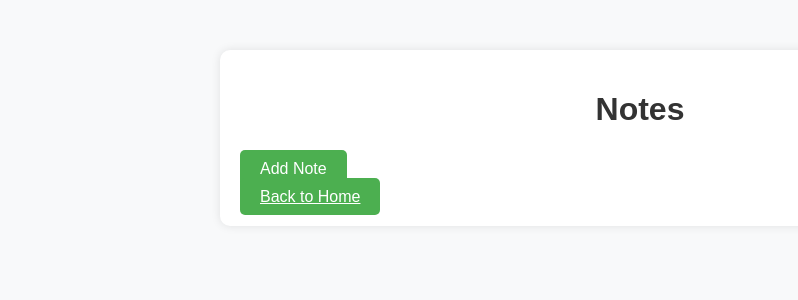
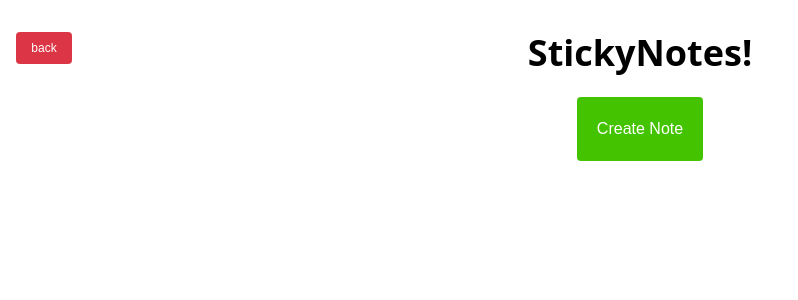
Before and after one commit to a3has/team10App, a Flask app: page /notes in a window 1280 px wide. Shown: the top 300 px of the page, without its empty margins (0-798 px from the left). Run offline with Flask 3, Linux system fonts and the light colour scheme; the visitor is signed in with stand-in values (Sample User, id 1); data that the repository does not hold is empty.

Commit message:
added back button; notes route from home page

```diff
--- a/notesapp/app/routes.py
+++ b/notesapp/app/routes.py
@@ -8,23 +8,24 @@ from forms import RegistrationForm, AdvancedSearchForm, NoteForm2
 
 
 @app.route('/', methods=['GET', 'POST'])
-@app.route('/index', methods=['GET', 'POST'])
+@app.route('/home')
+def home():
+    return render_template('home.html')
+
+
+@app.route('/notes', methods=['GET', 'POST'])
 @login_required
-def index():
+def notes():
     form = NoteForm2()
     if form.validate_on_submit():
         note = NotePost(title=form.title.data, body=form.note.data, author=current_user)
         db.session.add(note)
         db.session.commit()
-        return redirect(url_for('index'))
+        return redirect(url_for('notes'))
     else:
         print(form.errors)
     posts = current_user.get_notes()
     return render_template('notes.html', title='Home Page', form=form, posts=posts)
-
-@app.route('/home')
-def home():
-    return render_template('home.html')
 
 @app.route('/login', methods=['GET', 'POST'])
 def login():
@@ -127,8 +128,7 @@ def logout():
     logout_user()
     return redirect(url_for('index'))
 
-
-@app.route('/notes')
+@app.route('/notes-nikko')
 def show_notes():
     notes = Note.query.all()
     return render_template('notes-nikko.html', notes=notes)
--- a/notesapp/app/static/index.css
+++ b/notesapp/app/static/notes.css
@@ -5,11 +5,35 @@
     align-items: center;
 }
 
-h1 {
+.header-container {
+    display: flex;
+    align-items: center;
+    justify-content: center;
+}
+
+.header-container a {
+    text-decoration: none;
+    color: black;
+    font-weight: bold;
     margin: 0;
     margin-top: 20px;
     font-family:system-ui, -apple-system, BlinkMacSystemFont, 'Segoe UI', Roboto, Oxygen, Ubuntu, Cantarell, 'Open Sans', 'Helvetica Neue', sans-serif;
     font-size: 36px;
+}
+
+.header-container button#back {
+    position: absolute;
+    top: 32px;
+    left: 16px;
+    z-index: 1000;
+    background-color: #dc3545;
+    font-size: 12px;
+    width: 56px;
+    height: 32px;
+    color: white;
+    border: none;
+    border-radius: 4px;
+    cursor: pointer;
 }
 
 .create-note {
--- a/notesapp/app/templates/base.html
+++ b/notesapp/app/templates/base.html
@@ -22,11 +22,7 @@
     </div>
     <hr />
     {% with messages = get_flashed_messages() %} {% if messages %}
-    <ul>
-      {% for message in messages %}
-      <li>{{ message }}</li>
-      {% endfor %}
-    </ul>
+    <h1>Hi, {{ current_user.username }}!</h1>
     {% endif %} {% endwith %} {% block content %}{% endblock %}
   </body>
 </html>
--- a/notesapp/app/templates/edit_note.html
+++ b/notesapp/app/templates/edit_note.html
@@ -44,10 +44,10 @@
             if (formModified) {
                 var confirmLeave = confirm('You have unsaved changes. Are you sure you want to discard them?');
                 if (confirmLeave) {
-                    window.location.href = "{{ url_for('index') }}"; // Redirect to the '/' or '/index' route
+                    window.location.href = "{{ url_for('notes') }}"; // Redirect to the '/' or '/index' route
                 }
             } else {
-                window.location.href = "{{ url_for('index') }}"; // Redirect if no changes made
+                window.location.href = "{{ url_for('notes') }}"; // Redirect if no changes made
             }
         });
     });
--- a/notesapp/app/templates/notes.html
+++ b/notesapp/app/templates/notes.html
@@ -1,10 +1,13 @@
 {% block stylesheet %}
-<link rel="stylesheet" type="text/css" href="{{ url_for('static', filename='index.css') }}">
+<link rel="stylesheet" type="text/css" href="{{ url_for('static', filename='notes.css') }}">
 {% endblock %}
 
 {% block content %}
   <div class="note-container">
-    <h1>Hi, {{ current_user.username }}!</h1>
+    <div class="header-container">
+      <button id="back">back</button>
+      <a href="{{ url_for('home') }}">StickyNotes!</a>
+    </div>
     <button id="create-note" class="create-note">Create Note</button>
     <form action="" method="post" class="note-form" style="display: none;">
       {{ form.hidden_tag() }}
@@ -49,10 +52,15 @@
 {% block scripts %}
 <script>
   document.addEventListener('DOMContentLoaded', function() {
-    var createNoteButton = document.getElementById('create-note');
-    var cancelButton = document.getElementById('cancel-button');
-    var noteForm = document.querySelector('.note-form');
-    var formModified = false;
+    const backButton = document.getElementById('back');
+    const createNoteButton = document.getElementById('create-note');
+    const cancelButton = document.getElementById('cancel-button');
+    const noteForm = document.querySelector('.note-form');
+    const formModified = false;
+
+    backButton.addEventListener('click', () => {
+      window.location.href = "{{ url_for('home') }}"
+    })
 
     createNoteButton.addEventListener('click', function() {
       noteForm.style.display = 'block';
@@ -73,10 +81,10 @@
         if (formModified) {
             var confirmLeave = confirm('You have unsaved changes. Are you sure you want to discard them?');
             if (confirmLeave) {
-                window.location.href = "{{ url_for('index') }}";
+                window.location.href = "{{ url_for('notes') }}";
             }
         } else {
-            window.location.href = "{{ url_for('index') }}";
+            window.location.href = "{{ url_for('notes') }}";
         }
     });
   });
```
